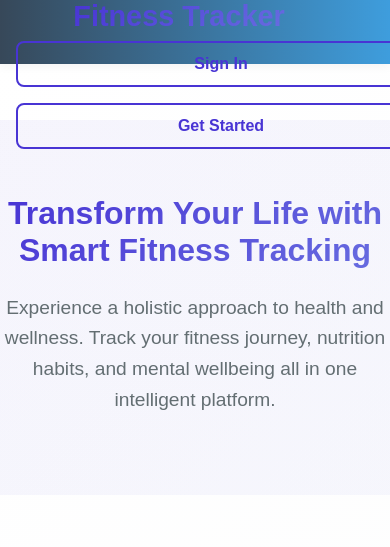
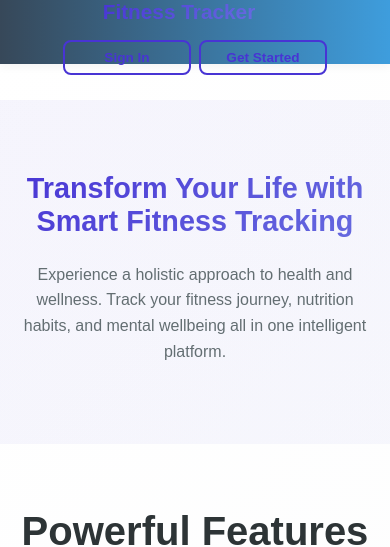
Before and after one commit to CamlineKe/fitnessApp, a React (Vite) app in the folder frontend/: page / in a window 390 px wide. Shown: the top 547 px of the page. Built offline with nearby package versions, Linux system fonts and the light colour scheme; no server answers.

Commit message:
fix: improve navbar mobile responsiveness in Home.css

```diff
--- a/frontend/src/pages/styles/Home.css
+++ b/frontend/src/pages/styles/Home.css
@@ -66,6 +66,7 @@ html {
     transition: all 0.3s ease;
     font-weight: 600;
     border: 2px solid #4834d4;
+    white-space: nowrap;
 }
 
 .nav-link:hover {
@@ -189,11 +190,28 @@ html {
     }
 
     .navbar {
-        padding: 1rem;
         height: auto;
         min-height: 64px;
+        padding: 1rem;
         flex-direction: column;
+        gap: 1rem;
+    }
+
+    .navbar-title h1 {
+        font-size: 1.5rem;
+    }
+
+    .navbar-buttons {
+        width: 100%;
+        justify-content: center;
         gap: 0.5rem;
+    }
+
+    .nav-link {
+        padding: 0.5rem 1rem;
+        font-size: 0.9rem;
+        width: auto;
+        text-align: center;
     }
 
     .home-header {
@@ -202,27 +220,46 @@ html {
     }
 
     .home-header h2 {
-        font-size: 2.5rem;
+        font-size: 2rem;
     }
 
     .home-header p {
-        font-size: 1.2rem;
+        font-size: 1.1rem;
+        padding: 0 1rem;
     }
 }
 
 @media (max-width: 480px) {
+    .navbar {
+        padding: 0.75rem;
+    }
+
+    .navbar-title h1 {
+        font-size: 1.3rem;
+    }
+
     .navbar-buttons {
-        flex-direction: column;
-        width: 100%;
+        flex-direction: row;
+        flex-wrap: wrap;
+        justify-content: center;
     }
 
     .nav-link {
-        width: 100%;
-        text-align: center;
+        padding: 0.5rem 0.75rem;
+        font-size: 0.85rem;
+        min-width: 100px;
+    }
+
+    .home-header {
+        margin-top: 100px;
     }
 
     .home-header h2 {
-        font-size: 2rem;
+        font-size: 1.8rem;
+    }
+
+    .home-header p {
+        font-size: 1rem;
     }
 }
 
```
